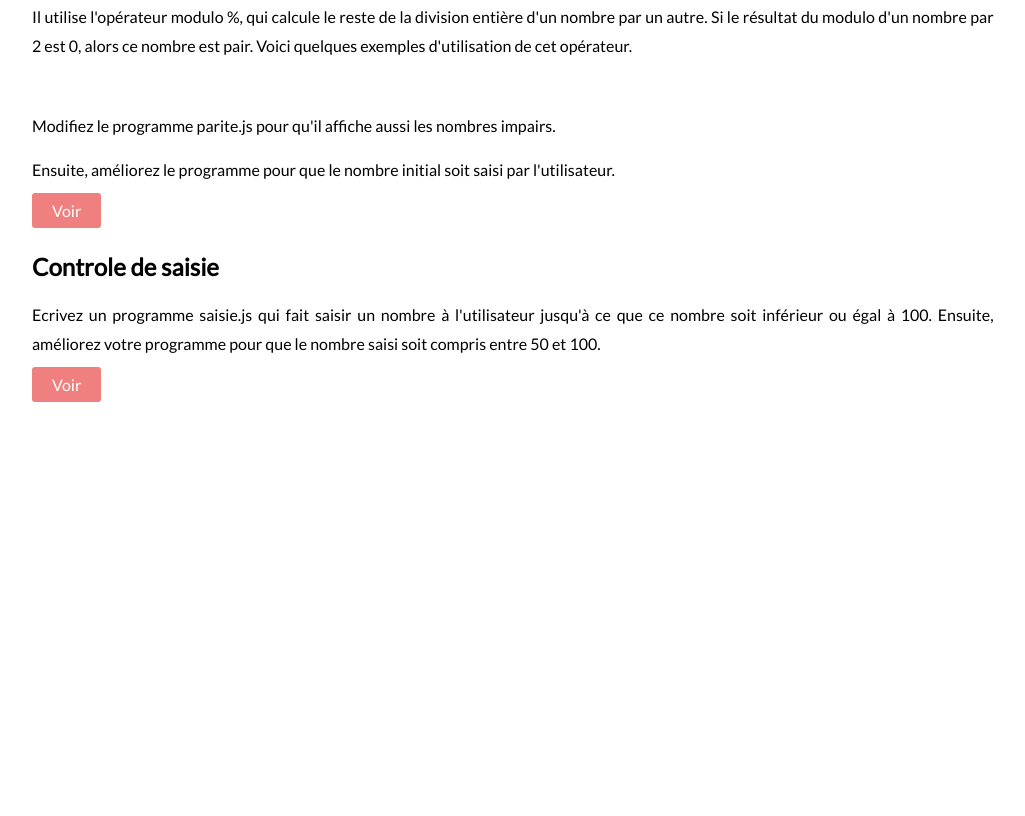
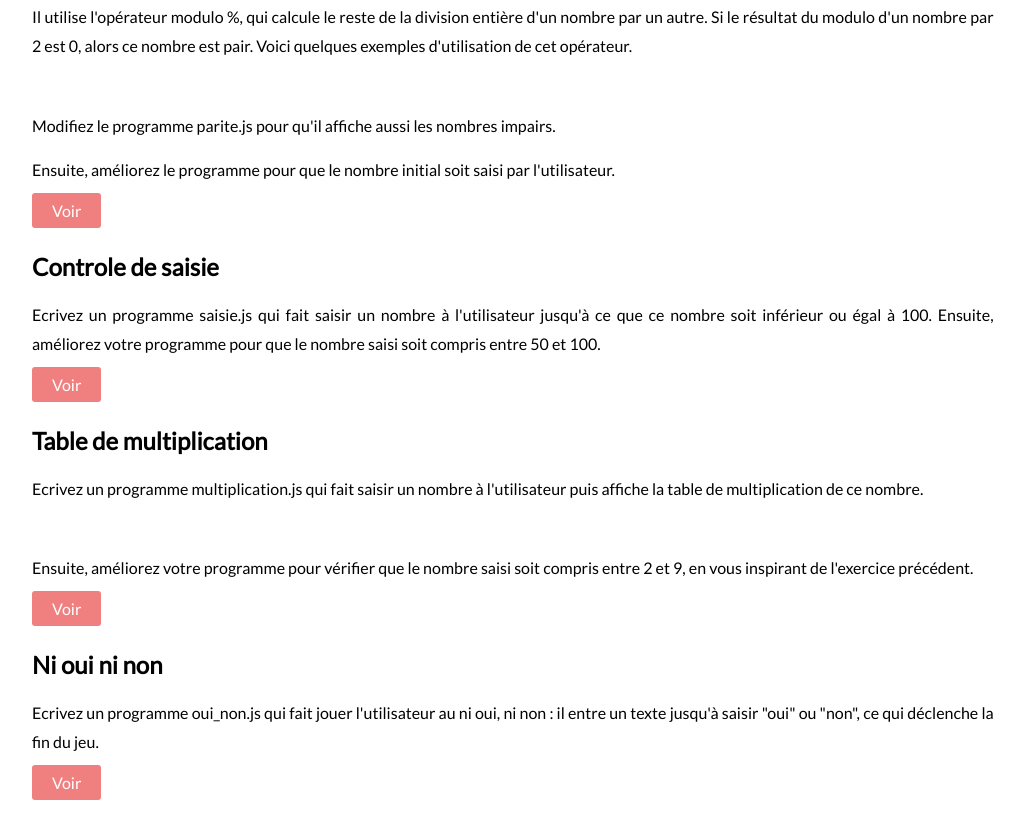
Before and after one commit to Lysdora/exJS, a plain HTML site: page index.html in a window 1280 px wide. Shown: the part 1784-2600 px from the top of the page, without its empty margins (7-1032 px from the left). Before the commit the page ends 2202 px from the top, so only its background shows below. Drawn offline with Linux system fonts and the light colour scheme.

Commit message:
add multiplication.js + code

```diff
--- a/index.html
+++ b/index.html
@@ -19,7 +19,7 @@
 
         <nav>
             <a href="/">Condition</a>
-            <a href="#instruction">Instruction</a>
+            <a href="">Instruction</a>
         </nav>
         <!--<p><a href="https://openclassrooms.com/courses/apprenez-a-coder-avec-javascript" target="_blank">OC</a></p>-->
     </header>
@@ -79,9 +79,12 @@
         </div>
         <div>
             <h2>Nombre pairs</h2>
-            <p>Examinez le programme parite.js ci-dessous qui affiche les nombres pairs (divisibles par 2) jusqu'à 10.</p>
+            <p>Examinez le programme parite.js ci-dessous qui affiche les nombres pairs (divisibles par 2) jusqu'à
+                10.</p>
             <img src="" alt="">
-            <p>Il utilise l'opérateur modulo %, qui calcule le reste de la division entière d'un nombre par un autre. Si le résultat du modulo d'un nombre par 2 est 0, alors ce nombre est pair. Voici quelques exemples d'utilisation de cet opérateur.</p>
+            <p>Il utilise l'opérateur modulo %, qui calcule le reste de la division entière d'un nombre par un autre. Si
+                le résultat du modulo d'un nombre par 2 est 0, alors ce nombre est pair. Voici quelques exemples
+                d'utilisation de cet opérateur.</p>
             <img src="" alt="">
             <p>Modifiez le programme parite.js pour qu'il affiche aussi les nombres impairs.</p>
             <p>Ensuite, améliorez le programme pour que le nombre initial soit saisi par l'utilisateur.</p>
@@ -89,9 +92,25 @@
         </div>
         <div>
             <h2>Controle de saisie</h2>
-            <p>Ecrivez un programme saisie.js qui fait saisir un nombre à l'utilisateur jusqu'à ce que ce nombre soit inférieur ou égal à 100.
+            <p>Ecrivez un programme saisie.js qui fait saisir un nombre à l'utilisateur jusqu'à ce que ce nombre soit
+                inférieur ou égal à 100.
 
                 Ensuite, améliorez votre programme pour que le nombre saisi soit compris entre 50 et 100.</p>
+            <a class="btn" href="js/saisie.js">Voir</a>
+        </div>
+        <div>
+            <h2>Table de multiplication</h2>
+            <p>Ecrivez un programme multiplication.js qui fait saisir un nombre à l'utilisateur puis affiche la table de
+                multiplication de ce nombre.</p>
+            <img src="" alt="">
+            <p>Ensuite, améliorez votre programme pour vérifier que le nombre saisi soit compris entre 2 et 9, en vous
+                inspirant de l'exercice précédent.</p>
+            <a href="js/multiplication.js">Voir</a>
+        </div>
+        <div>
+            <h2>Ni oui ni non</h2>
+            <p>Ecrivez un programme oui_non.js qui fait jouer l'utilisateur au ni oui, ni non : il entre un texte
+                jusqu'à saisir "oui" ou "non", ce qui déclenche la fin du jeu.</p>
             <a href="">Voir</a>
         </div>
 
@@ -110,6 +129,8 @@
 <script src="js/manege.js"></script>
 <script src="js/parite.js"></script>
 <script src="js/saisie.js"></script>
+<script src="js/multiplication.js"></script>
+<script src="js/oui_non.js"></script>
 
 </body>
 </html>
```
Also changed, not shown: js/multiplication.js (+58 -0 lines), js/oui_non.js (added).
